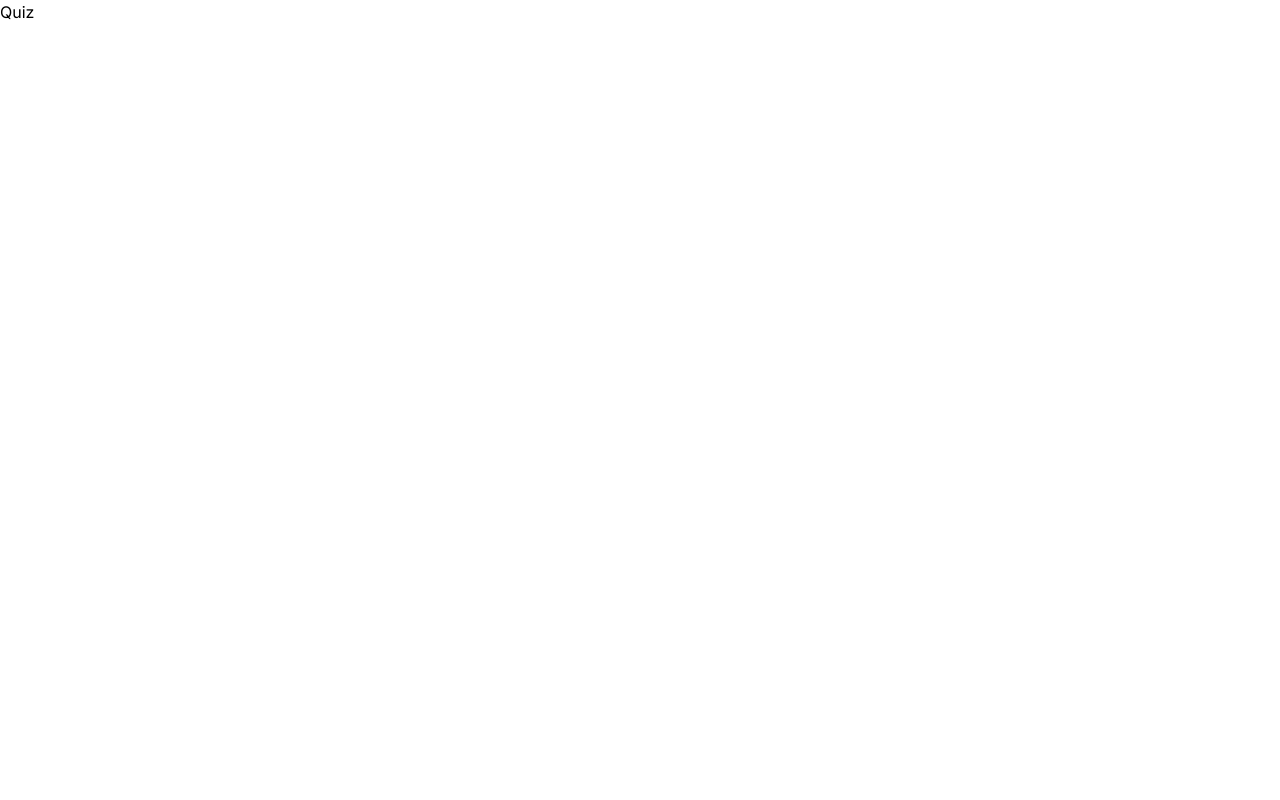
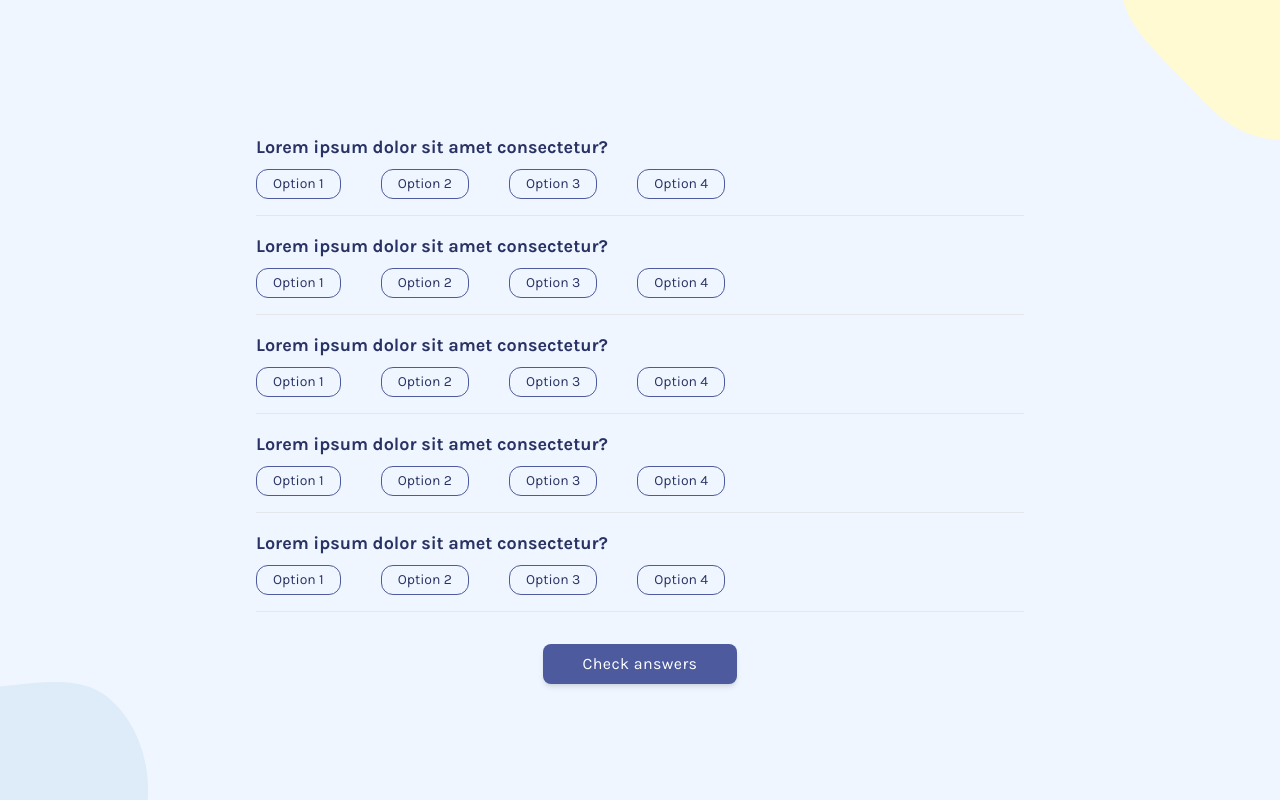
Before and after one commit to vanya-vb/quizzical, a React (Vite) app: page /quiz in a window 1280 px wide. Built offline with nearby package versions, Linux system fonts and the light colour scheme.

Commit message:
add basic quiz component

```diff
--- a/src/components/Home/Home.jsx
+++ b/src/components/Home/Home.jsx
@@ -5,14 +5,18 @@ export default function Home() {
         <section
             className="w-screen h-screen bg-[url(https://images.unsplash.com/photo-1608817618454-b0e9aef7a342?ixlib=rb-4.1.0&ixid=M3wxMjA3fDB8MHxwaG90by1wYWdlfHx8fGVufDB8fHx8fA%3D%3D&auto=format&fit=crop&q=80&w=2071))] bg-top bg-cover p-6 flex justify-center items-center"
         >
-            <div className="w-full md:w-1/2 md:h-1/2 bg-blue-50/70 rounded-2xl shadow-lg flex flex-col justify-center items-center gap-12 p-6 tracking-wider">
+            <div className="w-full md:w-1/2 md:h-1/2 bg-blue-50/70 rounded-2xl shadow-lg flex flex-col justify-center items-center gap-12 p-6">
                 <div className="text-dark-blue text-center">
-                    <h1 className="text-4xl md:text-5xl lg:text-6xl font-bold mb-1">Quizzical</h1>
-                    <p className="lg:text-lg tracking-wide">Challenge your mind in minutes.</p>
+                    <h1 className="text-4xl md:text-5xl lg:text-6xl font-bold mb-1 font-[Inter] tracking-wider">
+                        Quizzical
+                    </h1>
+                    <p className="lg:text-lg">
+                        Challenge your mind in minutes.
+                    </p>
                 </div>
                 <Link
                     to="/quiz"
-                    className="inline-block tracking-wider bg-blue text-white text-center py-2 px-10 rounded-lg cursor-pointer shadow-md"
+                    className="inline-block bg-blue text-white text-center py-2 px-10 rounded-lg cursor-pointer shadow-md tracking-wide"
                 >
                     Start quiz
                 </Link>
--- a/src/components/Quiz/Quiz.jsx
+++ b/src/components/Quiz/Quiz.jsx
@@ -1,5 +1,127 @@
 export default function Quiz() {
     return (
-        <h1>Quiz</h1>
+        <section className="relative w-screen min-h-screen bg-blue-50 p-8 flex justify-center items-center">
+            <img src="/src/assets/yellow.png" alt="" className="absolute top-0 right-0" />
+            <img src="/src/assets/blue.png" alt="" className="absolute bottom-0 left-0" />
+            <form className="w-full lg:w-3xl flex flex-col">
+
+                <div className="text-dark-blue border-b border-gray-200 pb-4 mt-4 z-1">
+                    <h2 className="text-lg font-bold mb-2">Lorem ipsum dolor sit amet consectetur?</h2>
+                    <div className="flex flex-col gap-3 md:gap-10 sm:flex-row" >
+                        <label className="inline-block text-center text-sm px-4 py-1 border border-blue rounded-xl cursor-pointer">
+                            <input type="radio" name="option" value="1" className="appearance-none absolute opacity-0" />
+                            <span>Option 1</span>
+                        </label>
+                        <label className="inline-block text-center text-sm px-4 py-1 border border-blue rounded-xl cursor-pointer">
+                            <input type="radio" name="option" value="2" className="appearance-none absolute opacity-0" />
+                            <span>Option 2</span>
+                        </label>
+                        <label className="inline-block text-center text-sm px-4 py-1 border border-blue rounded-xl cursor-pointer">
+                            <input type="radio" name="option" value="3" className="appearance-none absolute opacity-0" />
+                            <span>Option 3</span>
+                        </label>
+                        <label className="inline-block text-center text-sm px-4 py-1 border border-blue rounded-xl cursor-pointer">
+                            <input type="radio" name="option" value="4" className="appearance-none absolute opacity-0" />
+                            <span>Option 4</span>
+                        </label>
+                    </div>
+                </div>
+
+                <div className="text-dark-blue border-b border-gray-200 pb-4 mt-4">
+                    <h2 className="text-lg font-bold mb-2">Lorem ipsum dolor sit amet consectetur?</h2>
+                    <div className="flex flex-col gap-3 md:gap-10 sm:flex-row" >
+                        <label className="inline-block text-center text-sm px-4 py-1 border border-blue rounded-xl cursor-pointer">
+                            <input type="radio" name="option" value="1" className="appearance-none absolute opacity-0" />
+                            <span>Option 1</span>
+                        </label>
+                        <label className="inline-block text-center text-sm px-4 py-1 border border-blue rounded-xl cursor-pointer">
+                            <input type="radio" name="option" value="2" className="appearance-none absolute opacity-0" />
+                            <span>Option 2</span>
+                        </label>
+                        <label className="inline-block text-center text-sm px-4 py-1 border border-blue rounded-xl cursor-pointer">
+                            <input type="radio" name="option" value="3" className="appearance-none absolute opacity-0" />
+                            <span>Option 3</span>
+                        </label>
+                        <label className="inline-block text-center text-sm px-4 py-1 border border-blue rounded-xl cursor-pointer">
+                            <input type="radio" name="option" value="4" className="appearance-none absolute opacity-0" />
+                            <span>Option 4</span>
+                        </label>
+                    </div>
+                </div>
+
+                <div className="text-dark-blue border-b border-gray-200 pb-4 mt-4">
+                    <h2 className="text-lg font-bold mb-2">Lorem ipsum dolor sit amet consectetur?</h2>
+                    <div className="flex flex-col gap-3 md:gap-10 sm:flex-row" >
+                        <label className="inline-block text-center text-sm px-4 py-1 border border-blue rounded-xl cursor-pointer">
+                            <input type="radio" name="option" value="1" className="appearance-none absolute opacity-0" />
+                            <span>Option 1</span>
+                        </label>
+                        <label className="inline-block text-center text-sm px-4 py-1 border border-blue rounded-xl cursor-pointer">
+                            <input type="radio" name="option" value="2" className="appearance-none absolute opacity-0" />
+                            <span>Option 2</span>
+                        </label>
+                        <label className="inline-block text-center text-sm px-4 py-1 border border-blue rounded-xl cursor-pointer">
+                            <input type="radio" name="option" value="3" className="appearance-none absolute opacity-0" />
+                            <span>Option 3</span>
+                        </label>
+                        <label className="inline-block text-center text-sm px-4 py-1 border border-blue rounded-xl cursor-pointer">
+                            <input type="radio" name="option" value="4" className="appearance-none absolute opacity-0" />
+                            <span>Option 4</span>
+                        </label>
+                    </div>
+                </div>
+
+                <div className="text-dark-blue border-b border-gray-200 pb-4 mt-4">
+                    <h2 className="text-lg font-bold mb-2">Lorem ipsum dolor sit amet consectetur?</h2>
+                    <div className="flex flex-col gap-3 md:gap-10 sm:flex-row" >
+                        <label className="inline-block text-center text-sm px-4 py-1 border border-blue rounded-xl cursor-pointer">
+                            <input type="radio" name="option" value="1" className="appearance-none absolute opacity-0" />
+                            <span>Option 1</span>
+                        </label>
+                        <label className="inline-block text-center text-sm px-4 py-1 border border-blue rounded-xl cursor-pointer">
+                            <input type="radio" name="option" value="2" className="appearance-none absolute opacity-0" />
+                            <span>Option 2</span>
+                        </label>
+                        <label className="inline-block text-center text-sm px-4 py-1 border border-blue rounded-xl cursor-pointer">
+                            <input type="radio" name="option" value="3" className="appearance-none absolute opacity-0" />
+                            <span>Option 3</span>
+                        </label>
+                        <label className="inline-block text-center text-sm px-4 py-1 border border-blue rounded-xl cursor-pointer">
+                            <input type="radio" name="option" value="4" className="appearance-none absolute opacity-0" />
+                            <span>Option 4</span>
+                        </label>
+                    </div>
+                </div>
+
+                <div className="text-dark-blue border-b border-gray-200 pb-4 mt-4 z-1">
+                    <h2 className="text-lg font-bold mb-2">Lorem ipsum dolor sit amet consectetur?</h2>
+                    <div className="flex flex-col gap-3 md:gap-10 sm:flex-row" >
+                        <label className="inline-block text-center text-sm px-4 py-1 border border-blue rounded-xl cursor-pointer">
+                            <input type="radio" name="option" value="1" className="appearance-none absolute opacity-0" />
+                            <span>Option 1</span>
+                        </label>
+                        <label className="inline-block text-center text-sm px-4 py-1 border border-blue rounded-xl cursor-pointer">
+                            <input type="radio" name="option" value="2" className="appearance-none absolute opacity-0" />
+                            <span>Option 2</span>
+                        </label>
+                        <label className="inline-block text-center text-sm px-4 py-1 border border-blue rounded-xl cursor-pointer">
+                            <input type="radio" name="option" value="3" className="appearance-none absolute opacity-0" />
+                            <span>Option 3</span>
+                        </label>
+                        <label className="inline-block text-center text-sm px-4 py-1 border border-blue rounded-xl cursor-pointer">
+                            <input type="radio" name="option" value="4" className="appearance-none absolute opacity-0" />
+                            <span>Option 4</span>
+                        </label>
+                    </div>
+                </div>
+
+                <button
+                    className="bg-blue text-white self-center text-center py-2 px-10 rounded-lg cursor-pointer shadow-md tracking-wide mt-8 z-1"
+                >
+                    Check answers
+                </button>
+
+            </form>
+        </section>
     );
 };
--- a/src/index.css
+++ b/src/index.css
@@ -11,5 +11,5 @@
 }
 
 :root {
-    font-family: "Inter";
+    font-family: "Karla", sans-serif;
 }
```
